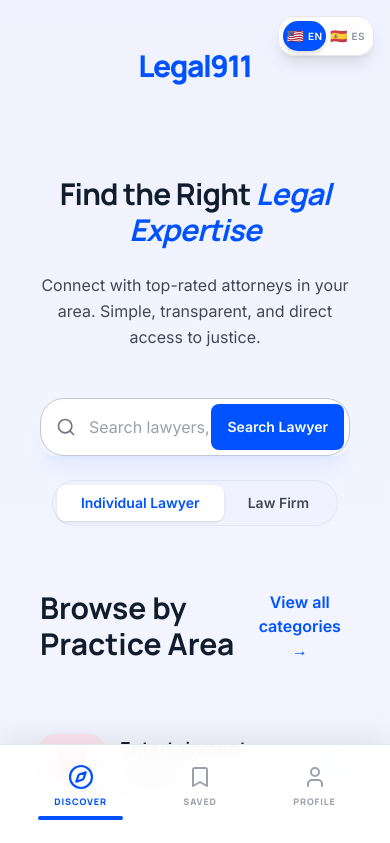
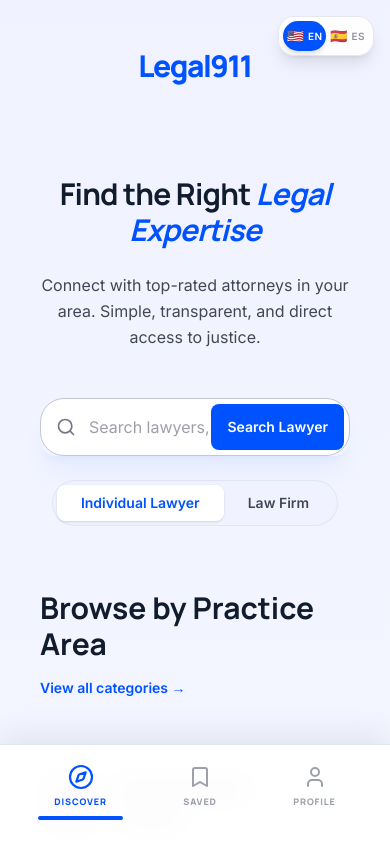
Before and after one commit to Astrafootwear808/Legal911, a React (Vite) app: page / in a window 390 px wide. Shown: the top 843 px of the page. Built offline with nearby package versions, Linux system fonts and the light colour scheme.

Commit message:
Fix vertical centering of category text and optimize PracticeAreaList header for mobile.

```diff
--- a/src/components/PracticeAreaList.tsx
+++ b/src/components/PracticeAreaList.tsx
@@ -144,13 +144,13 @@ export default function PracticeAreaList({ onSelectCategory, lang }: { onSelectC
 
   return (
     <section className="px-6 py-16 md:py-24 space-y-12">
-      <div className="flex justify-between items-end">
+      <div className="flex flex-col md:flex-row md:justify-between md:items-end gap-4">
         <h2 className="font-headline text-3xl md:text-4xl font-bold text-on-surface">
           {t.browseTitle} <span className="text-secondary">{t.browseTitleAccent}</span>
         </h2>
         <button
           onClick={() => setShowAll(!showAll)}
-          className="text-primary font-semibold hover:underline bg-transparent border-none cursor-pointer"
+          className="text-primary font-bold hover:underline bg-transparent border-none cursor-pointer text-left md:text-right text-sm md:text-base"
         >
           {showAll ? t.showLess : t.viewAll} →
         </button>
@@ -176,7 +176,7 @@ export default function PracticeAreaList({ onSelectCategory, lang }: { onSelectC
               }}
               className="group flex items-center justify-between py-6 border-b border-outline-variant hover:bg-white/50 md:hover:px-4 md:-mx-4 rounded-xl transition-all active:scale-[0.99]"
             >
-              <div className="flex items-start md:items-center space-x-4 md:space-x-5">
+              <div className="flex items-center space-x-4 md:space-x-5">
                 <div className={`w-16 h-16 md:w-20 md:h-20 shrink-0 rounded-2xl ${area.colorClass} flex items-center justify-center shadow-sm group-hover:scale-110 transition-transform duration-300`}>
                   <area.icon className="w-8 h-8 md:w-10 md:h-10" />
                 </div>
```
